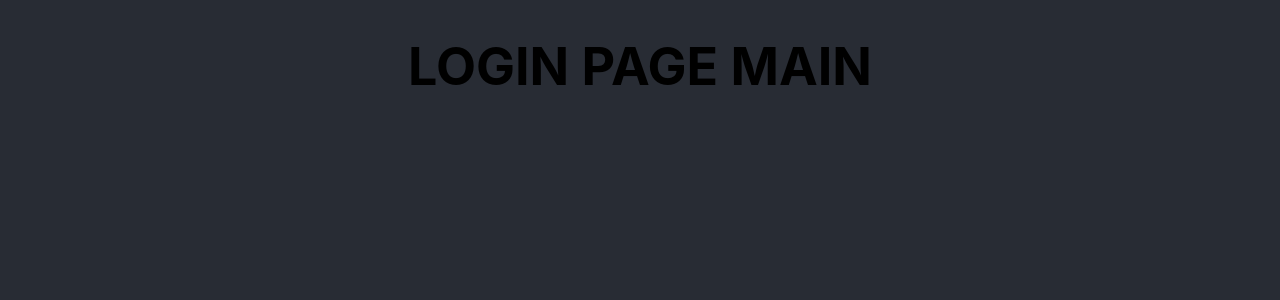
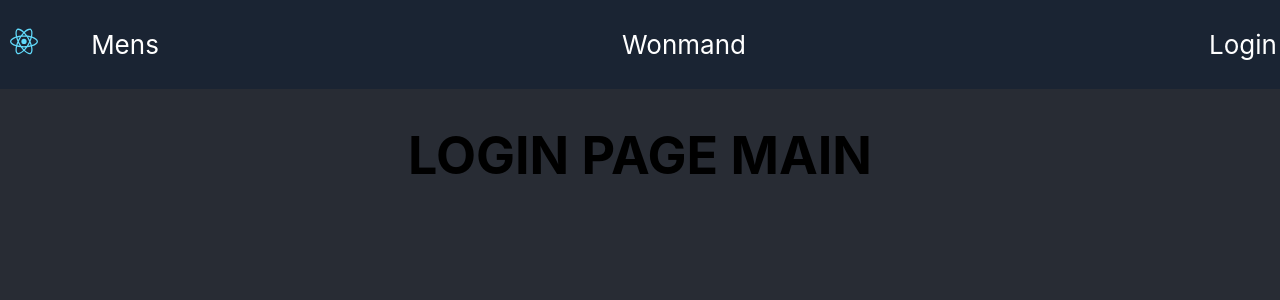
Before and after one commit to IamDavidev/PokeApiApp, a React (Vite) app: page /login in a window 1280 px wide. Shown: the top 300 px of the page. Built offline with nearby package versions, Linux system fonts and the light colour scheme.

Commit message:
route login

```diff
--- a/src/App.jsx
+++ b/src/App.jsx
@@ -4,7 +4,6 @@ import Navbar from './components/Navbar'
 function App() {
   return (
     <div className="APP">
-      {/* <Navbar /> */}
       <LoginRoute />
     </div>
   );
--- a/src/routes/LoginRoute.jsx
+++ b/src/routes/LoginRoute.jsx
@@ -1,8 +1,10 @@
 import { BrowserRouter as Routes, Route, Switch } from 'react-router-dom';
 import LoginScreen from '../components/LoginScreen'
+import Navbar from '../components/Navbar'
 const LoginRoute = () => {
   return (
     <Routes>
+      <Navbar/>
       <Switch>
       <Route path="/login" component={LoginScreen} />
       </Switch>
```
